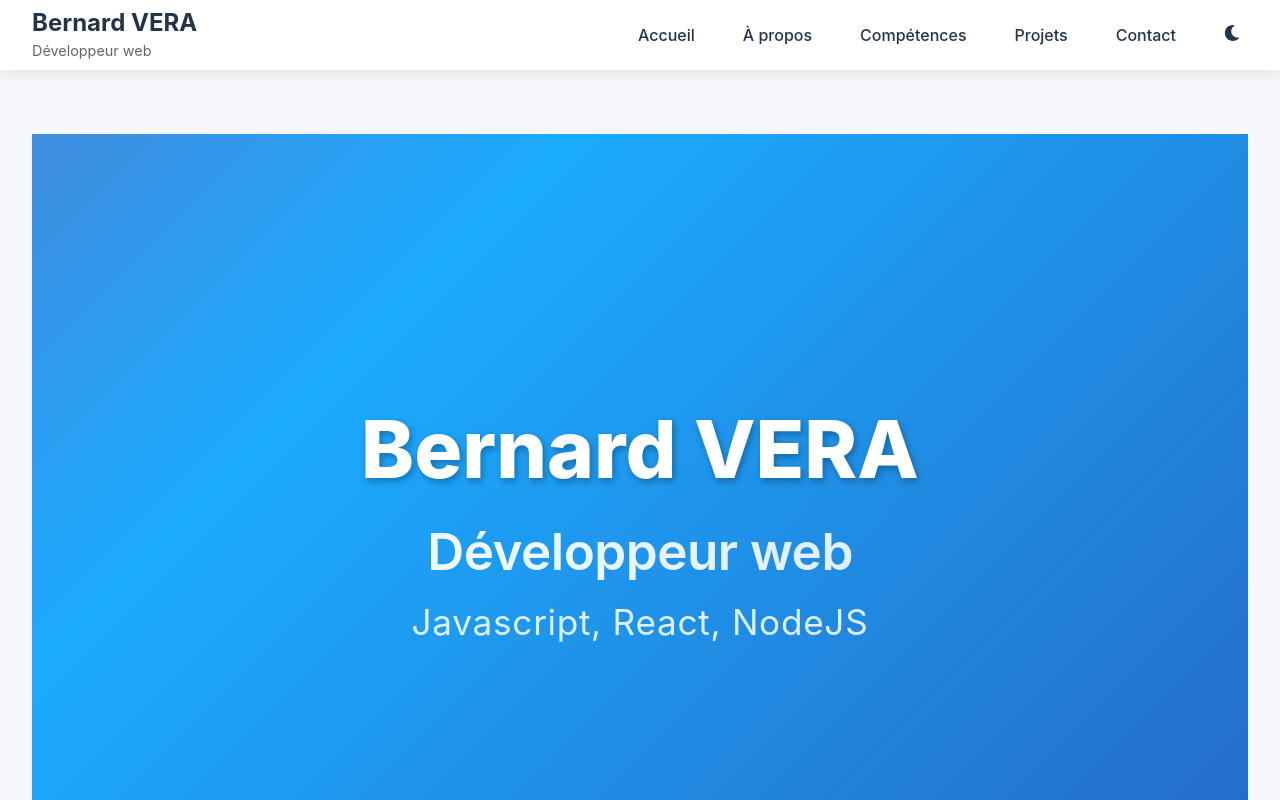
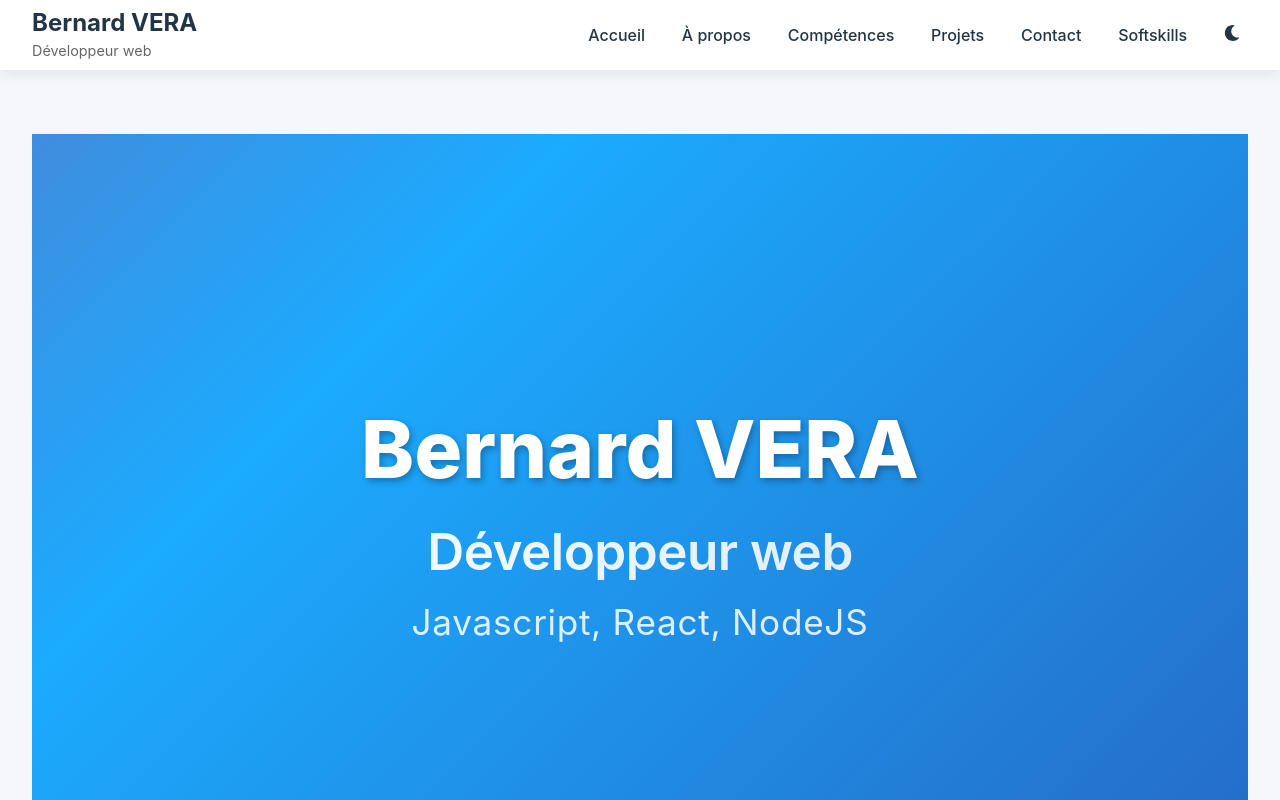
Before and after one commit to Bernard-VERA/Portfolio2, a React (Vite) app: page / in a window 1280 px wide. Shown: the top 800 px of the page. Built offline with nearby package versions, Linux system fonts and the light colour scheme.

Commit message:
Ajout de Softskills dans la Navbar

```diff
--- a/src/components/Navbar.jsx
+++ b/src/components/Navbar.jsx
@@ -94,6 +94,7 @@ function Navbar() {
       <button onClick={() => scrollToSection('skills')}>Compétences</button>
       <button onClick={() => scrollToSection('projects')}>Projets</button>
       <button onClick={() => scrollToSection('contact')}>Contact</button>
+      <button onClick={() => scrollToSection('softskills')}>Softskills</button>
       <button className="theme-toggle" aria-label="Changer thème" onClick={toggleTheme}>
         {isDarkMode ? <FaSun /> : <FaMoon />}
       </button>
--- a/src/styles/Navbar.css
+++ b/src/styles/Navbar.css
@@ -59,7 +59,7 @@
 
 .navbar-links {
   display: flex;
-  gap: 2rem;
+  gap: 1.3rem;
   align-items: center;
 }
 
```
